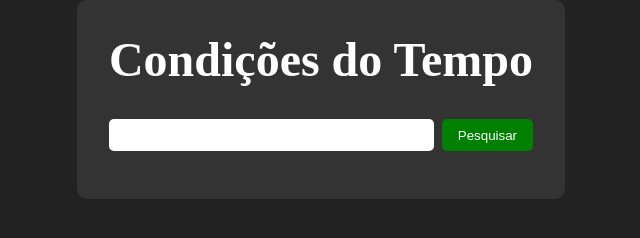
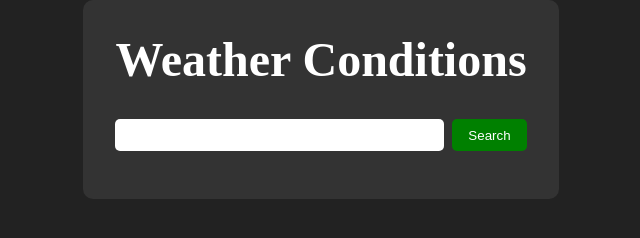
Before and after one commit to rMaxBarros/ada-weatherAPI, a website: page index.html in a window 1280 px wide. Shown: the whole page, without its empty margins (319-959 px from the left). Drawn offline with Linux system fonts and the light colour scheme.

Commit message:
Update index.html

```diff
--- a/index.html
+++ b/index.html
@@ -11,11 +11,11 @@
 <body>
 
     <main>
-        <h1>Condições do Tempo</h1>
+        <h1>Weather Conditions</h1>
         <section id="search-form">
             <form>
                 <input type="text" id="input-localizacao" />
-                <button id="button-localizacao">Pesquisar</button>
+                <button id="button-localizacao">Search</button>
             </form>
         </section>
 
```
